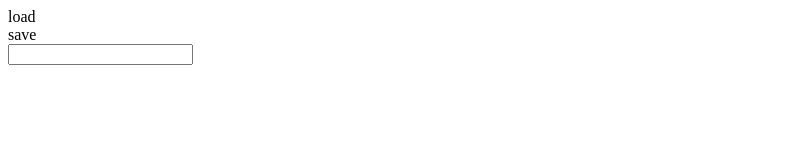
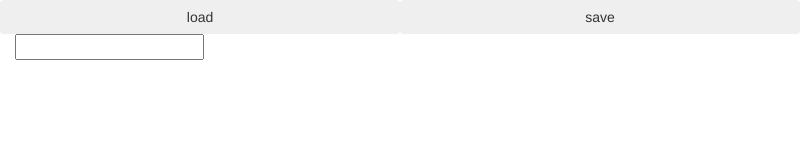
Before and after one commit to byronwall/ElectronTasks, an Electron app: page app/index.html in a window 800 px wide. Drawn offline with nearby package versions, Linux system fonts and the light colour scheme.

Commit message:
Add bootstrap support Adds support for Bootstrap and also starts to style the task list using those themes.  Adding a common tasklist to the source since it now tracks progress for development of this app.

```diff
--- a/app/index.html
+++ b/app/index.html
@@ -1,17 +1,22 @@
 <html>
 
-  <head>
-  </head>
+<head>
+  <link rel="stylesheet" href="../node_modules/bootstrap/dist/css/bootstrap.min.css">
+</head>
 
-  <body onload=entryPoint()> </body>
-  <div id="loader">load</div>
-  <div id="saver">save</div>
+<body onload=entryPoint()> </body>
+<div class="container-fluid">
+  <div class="row">
+    <button id="loader" class="col-md-8 col-xs-6 btn">load</button>
+    <button id="saver" class="col-md-8 col-xs-6 btn">save</button>
+  </div>
   <div id="taskList"></div>
   <div id="newTask">
     <form>
       <input type="text" id="taskDesc" />
     </form>
   </div>
-  <script src="js/testing_code.js" type="text/javascript"> </script>
+</div>
+<script src="js/testing_code.js" type="text/javascript"> </script>
 
 </html>
--- /dev/null
+++ b/output.json
@@ -0,0 +1 @@
+[{"description":"add ability to remove tasks","ID":0},{"description":"improve visuals so that each task is distinct","ID":0},{"description":"support parent/child tasks and indentation","ID":0},{"description":"allow for saving to a non-default location","ID":0},{"description":"allow for loading from a non-default location","ID":0},{"description":"add add'l fields for the tasks including priority and importance","ID":0},{"description":"apply bootstrap themes to the task list","ID":0}]
```
